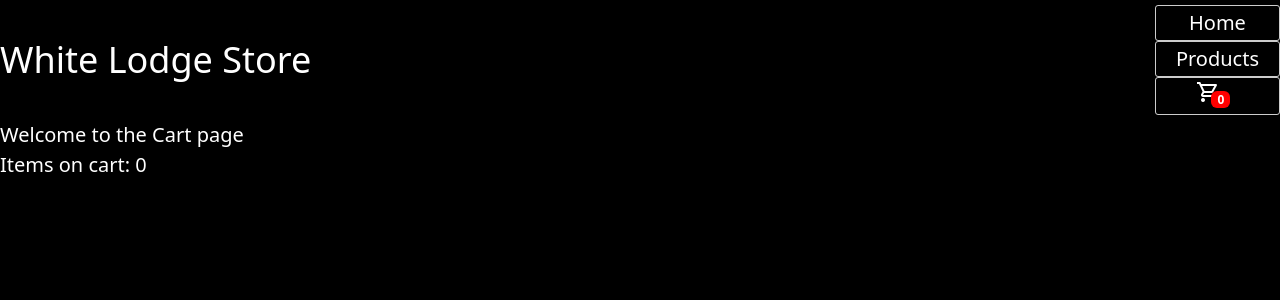
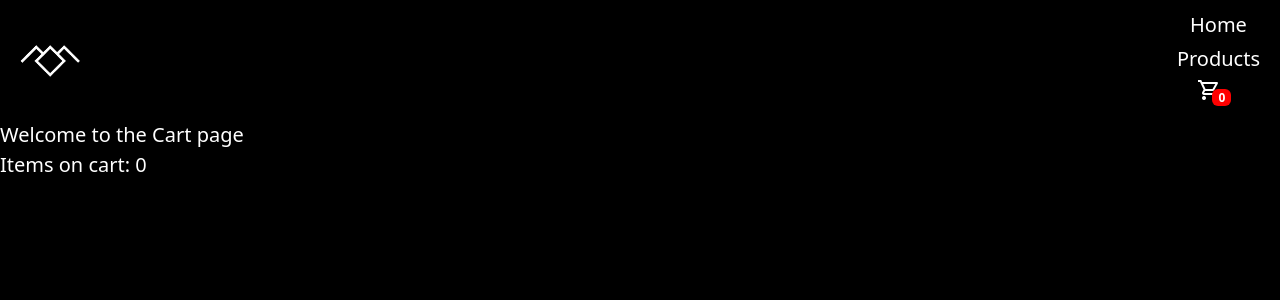
Before and after one commit to capitan-beto/shopping-cart, a React (Vite) app: page /Cart in a window 1280 px wide. Shown: the top 300 px of the page. Built offline with nearby package versions, Linux system fonts and the light colour scheme.

Commit message:
feat: refactor header style

```diff
--- a/src/components/Header.tsx
+++ b/src/components/Header.tsx
@@ -1,16 +1,25 @@
 import { Link } from "react-router-dom";
 import styles from "../styles/header.module.css";
 import useCart from "../hooks/useCart";
+import { useState } from "react";
 
 const Header = () => {
   const { cartCount } = useCart();
+  const [title, setTitle] = useState(false);
 
     return (
         <div className={styles.container}>
-          <h1>White Lodge Store</h1>
+          <div className={styles.brandContainer}>
+            <img src="/owl-white-lodge.jpg" alt="logo"
+              className={styles.image}
+              onMouseEnter={() => setTitle(true)}
+              onMouseLeave={() => setTitle(false)}
+            />
+            <h1 className={title ? styles.title : styles.titleOff}>White Lodge Store</h1>
+          </div>
           <nav>
-            <ul className="flex gap-3">
-                  <div className="flex gap-3">
+            <ul className="flex">
+                  <div className="flex">
                     <Link to="/" >
                       <li>
                         <p>Home</p>
--- a/src/styles/header.module.css
+++ b/src/styles/header.module.css
@@ -5,7 +5,7 @@
     height: 15svh;
 }
 
-.container  > h1 {
+.container h1 {
     font-size: 1.8rem;
     padding-top: .3em 0;
 }
@@ -13,14 +13,16 @@
 .container li {
     display: grid;
     place-content: center;
-    border-radius: 3px;
-    border: 1px solid rgb(255, 255, 255, .8);
     padding: .1em 1em;
     height: 100%;
 }
 
+.container li {
+    color: rgb(255, 255, 255);
+}
+
 .container li:hover {
-    border: 1px solid rgb(255, 255, 255, .3);
+    color: rgb(255, 255, 255, .3);
     transition: all .1s ease-in;
 }
 
@@ -38,3 +40,40 @@
     -moz-border-radius: .3rem;
     border-radius: .3rem;
 }
+
+.brandContainer {
+    display: flex;
+    align-items: center;
+
+}
+
+.image {
+    height: 5rem;
+}
+
+.title {
+    color: transparent;
+    animation: 300ms ease-in title-ease;
+    background: #fff;
+    background-clip: text;
+
+}
+
+.titleOff {
+    background-clip: text;
+    color: #000;
+    transition: all 300ms linear;
+}
+
+@keyframes title-ease {
+    from {
+        background-clip: text;
+        background: linear-gradient(45deg, #fff, rgb(0, 0, 0) 0%);
+    }
+
+    to {
+        background: #fff;
+        background: linear-gradient(45deg, #fff, rgb(0, 0, 0) 100%);
+        background-clip: text;
+    }
+}
```
Also changed, not shown: public/owl-white-lodge.jpg (added).
